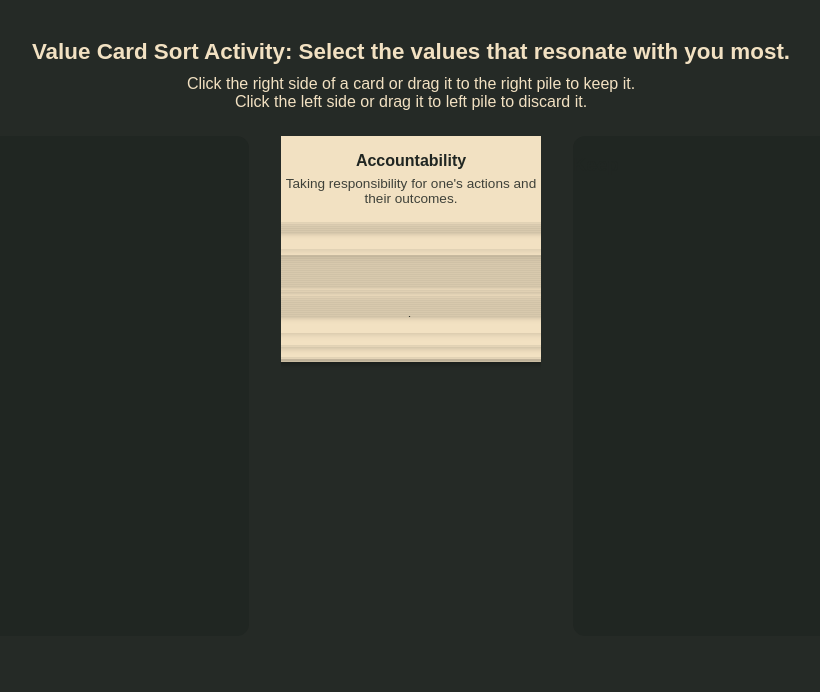
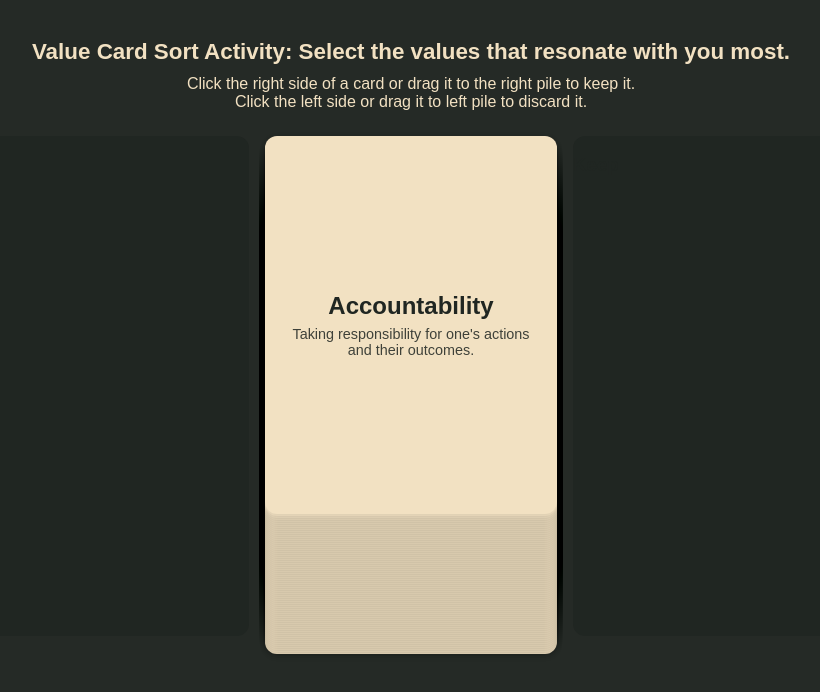
Before and after one commit to parismor/Value-card-sort, a plain HTML site: page index.html in a window 1280 px wide. Shown: the whole page, without its empty margins (229-1049 px from the left). Drawn offline with Linux system fonts and the light colour scheme.

Commit message:
Stacked cards bug fixed index.html

```diff
--- a/index.html
+++ b/index.html
@@ -36,16 +36,23 @@
       padding: 5px;
       box-sizing: border-box;
     }
+/* Portrait ratio for all stacked cards (3 wide × 4 tall) */
+#card-stack .card {
+  width: 260px;            /* keep your existing width */
+  aspect-ratio: 3 / 4;     /* enforces height = width × 4/3 */
+  height: auto;            /* lets the aspect-ratio take over */
+}
 
     /* Central stacked deck */
     #card-stack {
       position: relative;
       width: 260px;
       height: 500px;
-      overflow: hidden;
+      overflow: visible;
       background-color: #252A26;
       flex: 0 0 auto;
       margin: 0 20px; /* space from piles */
+      border-radius: 12px;
     }
     .card {
       position: absolute;
@@ -67,8 +74,8 @@
       text-align: center;
       z-index: 1;
     }
-    .card-title { font-weight: bold; font-size: 1rem; margin-bottom: 6px; }
-    .card-desc  { font-size: 0.85rem; opacity: 0.85; }
+    .card-title { font-weight: bold; font-size: 1.5rem; margin-bottom: 6px; }
+    .card-desc  { font-size: 0.9rem; opacity: 0.85; }
     .card::before,
     .card::after {
       content: "";
@@ -132,7 +139,9 @@
       border-radius: 12px;
       box-shadow: 0 2px 4px rgba(0,0,0,0.1);
     }
-
+.pile .card-title {
+  font-size: 0.9rem;       /* whatever size you like for pile cards */
+}
     @media (max-width: 768px) { (max-width: 768px) {
       #main-container {
         flex-direction: column;
```
